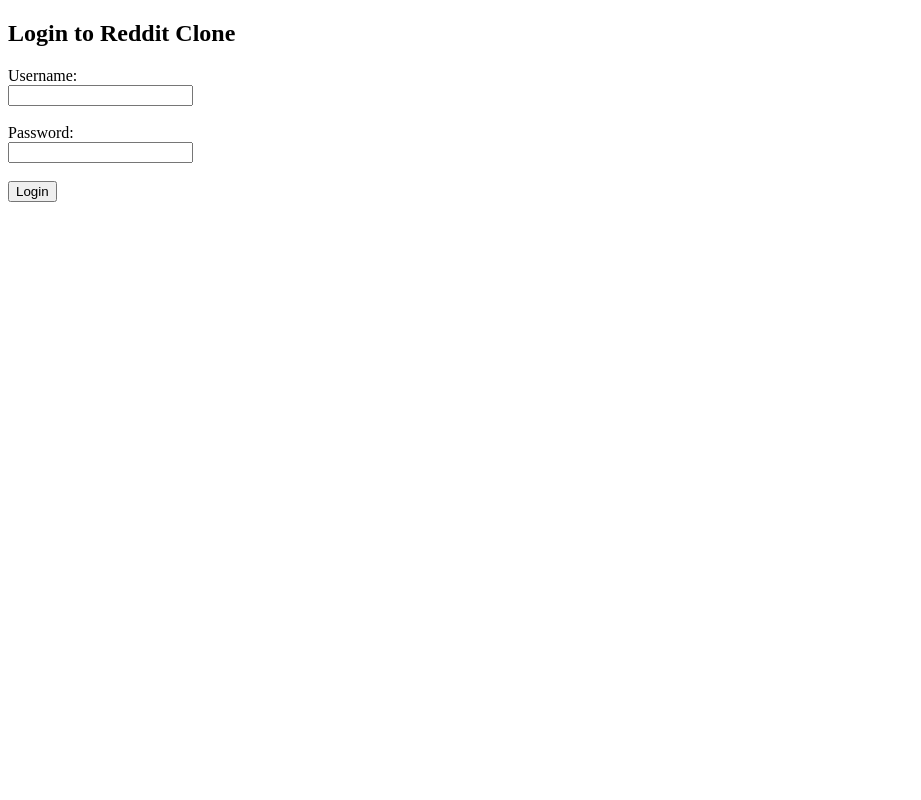
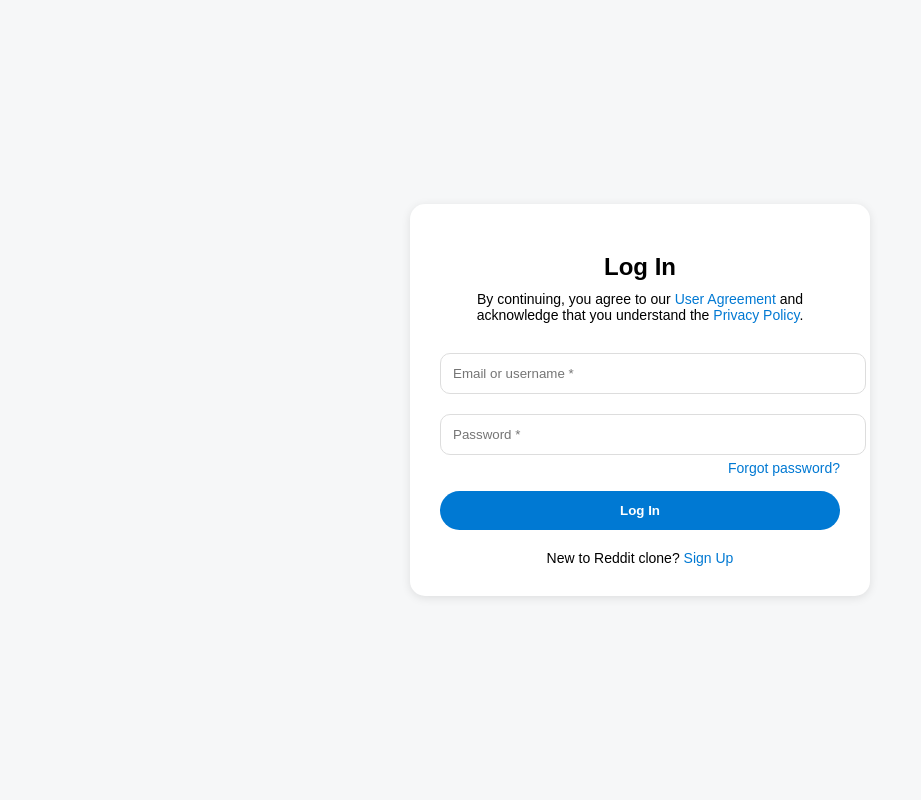
Before and after one commit to JayantLodhi/Reddit_Clone, a Flask app: page /login in a window 1280 px wide. Shown: the whole page, without its empty margins (0-921 px from the left). Run offline with Flask 3, Linux system fonts and the light colour scheme.

Commit message:
updated login html

```diff
--- a/trying everyting/templates/login_try.html
+++ b/trying everyting/templates/login_try.html
@@ -1,16 +1,92 @@
 <!DOCTYPE html>
-<html>
+<html lang="en">
 <head>
-    <title>Reddit Clone - Login</title>
+  <meta charset="UTF-8" />
+  <meta name="viewport" content="width=device-width, initial-scale=1.0"/>
+  <title>Reddit Style Login</title>
+  <style>
+    body {
+      font-family: Arial, sans-serif;
+      background: #f6f7f8;
+      display: flex;
+      justify-content: center;
+      align-items: center;
+      height: 100vh;
+      margin: 0;
+    }
+    .login-box {
+      background: white;
+      padding: 30px;
+      border-radius: 15px;
+      width: 400px;
+      box-shadow: 0 2px 10px rgba(0,0,0,0.1);
+      position: relative;
+    }
+    .login-box h2 {
+      text-align: center;
+      margin-bottom: 10px;
+    }
+    .login-box p {
+      font-size: 14px;
+      text-align: center;
+      margin: 5px 0 20px;
+    }
+    .login-box a {
+      color: #0079d3;
+      text-decoration: none;
+    }
+    .input {
+      width: 100%;
+      padding: 12px;
+      margin: 10px 0;
+      border: 1px solid #ddd;
+      border-radius: 10px;
+    }
+    .button {
+      width: 100%;
+      padding: 12px;
+      margin: 15px 0 10px;
+      border: none;
+      border-radius: 20px;
+      background-color: #0079d3;
+      color: white;
+      font-weight: bold;
+      cursor: pointer;
+    }
+    .button:hover {
+      background-color: #0060b1;
+    }
+    .footer {
+      text-align: center;
+      font-size: 14px;
+      margin-top: 10px;
+    }
+    .link-right {
+      text-align: right;
+      font-size: 14px;
+      margin-top: -5px;
+    }
+  </style>
 </head>
 <body>
-    <h2>Login to Reddit Clone</h2>
-    <form method="POST">
-        <label>Username:</label><br>
-        <input type="text" name="username" required><br><br>
-        <label>Password:</label><br>
-        <input type="password" name="password" required><br><br>
-        <input type="submit" value="Login">
+  <div class="login-box">
+    <h2>Log In</h2>
+    <p>By continuing, you agree to our <a href="#">User Agreement</a> and acknowledge that you understand the <a href="#">Privacy Policy</a>.</p>
+
+    <form method="POST" action="/login">
+      <input type="text" name="username" class="input" placeholder="Email or username *" required />
+      <input type="password" name="password" class="input" placeholder="Password *" required />
+
+      <div class="link-right">
+        <a href="#">Forgot password?</a>
+      </div>
+
+      <button type="submit" class="button">Log In</button>
     </form>
+
+    <div class="footer">
+      New to Reddit clone? <a href="#">Sign Up</a>
+    </div>
+  </div>
 </body>
 </html>
```
